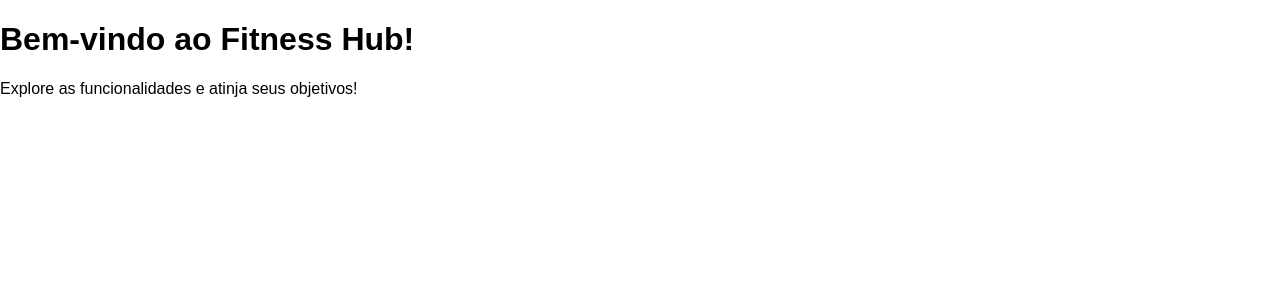
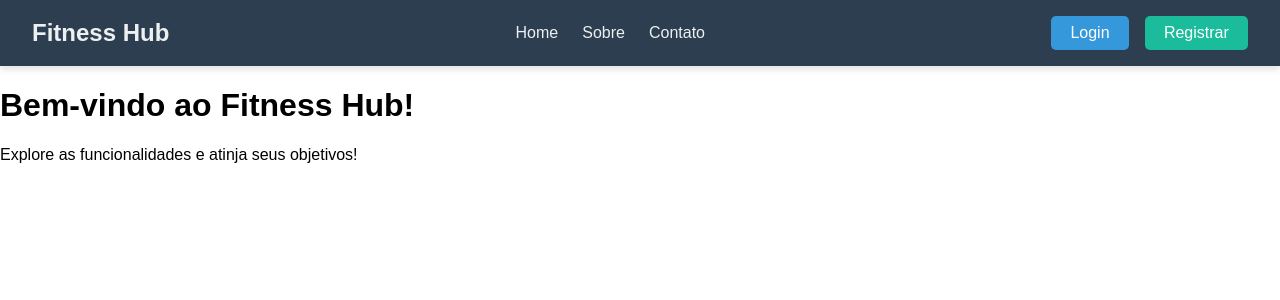
Before and after one commit to AlexSantos2002/DAW-Project, a JavaScript app in the folder client/: page / in a window 1280 px wide. Shown: the top 300 px of the page. Built offline with nearby package versions, Linux system fonts and the light colour scheme.

Commit message:
Barra de navegação da homepage

```diff
--- a/client/src/app.vue
+++ b/client/src/app.vue
@@ -1,12 +1,18 @@
 <template>
   <div id="app">
+    <Navbar /> <!-- Adiciona a barra de navegação -->
     <router-view /> <!-- Renderiza o conteúdo da rota atual -->
   </div>
 </template>
 
 <script>
+import Navbar from "./components/navbar.vue"; // Importa o componente Navbar
+
 export default {
   name: "App",
+  components: {
+    Navbar, // Declara o componente Navbar
+  },
 };
 </script>
 
--- a/client/src/components/navbar.vue
+++ b/client/src/components/navbar.vue
@@ -0,0 +1,112 @@
+<template>
+    <nav class="navbar">
+      <div class="logo">
+        <a href="/">Fitness Hub</a>
+      </div>
+      <ul class="nav-links">
+        <li><a href="/">Home</a></li>
+        <li><a href="/about">Sobre</a></li>
+        <li><a href="/contact">Contato</a></li>
+      </ul>
+      <div class="auth-buttons">
+        <button class="btn login-btn" @click="login">Login</button>
+        <button class="btn register-btn" @click="register">Registrar</button>
+      </div>
+    </nav>
+  </template>
+
+  <script>
+  export default {
+    name: "Navbar",
+    methods: {
+      login() {
+        alert("Função de Login aqui!");
+      },
+      register() {
+        alert("Função de Registro aqui!");
+      },
+    },
+  };
+  </script>
+
+  <style scoped>
+  /* Navbar Geral */
+  .navbar {
+    display: flex;
+    justify-content: space-between;
+    align-items: center;
+    padding: 1rem 2rem;
+    background-color: #2c3e50; /* Cor de fundo */
+    color: #ecf0f1; /* Cor do texto */
+    box-shadow: 0 4px 6px rgba(0, 0, 0, 0.1);
+  }
+
+  /* Logo */
+  .logo a {
+    font-size: 1.5rem;
+    font-weight: bold;
+    color: #ecf0f1;
+    text-decoration: none;
+  }
+
+  .logo a:hover {
+    color: #1abc9c; /* Cor de destaque ao passar o mouse */
+  }
+
+  /* Links de Navegação */
+  .nav-links {
+    list-style: none;
+    display: flex;
+    gap: 1.5rem;
+    margin: 0;
+    padding: 0;
+  }
+
+  .nav-links a {
+    color: #ecf0f1;
+    text-decoration: none;
+    font-size: 1rem;
+    transition: color 0.3s;
+  }
+
+  .nav-links a:hover {
+    color: #1abc9c; /* Cor de destaque ao passar o mouse */
+  }
+
+  /* Botões de Login e Registro */
+  .auth-buttons {
+    display: flex;
+    gap: 1rem;
+  }
+
+  .btn {
+    padding: 0.5rem 1.2rem;
+    border: none;
+    border-radius: 5px;
+    font-size: 1rem;
+    cursor: pointer;
+    transition: background-color 0.3s, transform 0.2s;
+  }
+
+  /* Estilo do Botão de Login */
+  .login-btn {
+    background-color: #3498db; /* Azul */
+    color: #fff;
+  }
+
+  .login-btn:hover {
+    background-color: #2980b9; /* Azul mais escuro */
+    transform: scale(1.05);
+  }
+
+  /* Estilo do Botão de Registro */
+  .register-btn {
+    background-color: #1abc9c; /* Verde */
+    color: #fff;
+  }
+
+  .register-btn:hover {
+    background-color: #16a085; /* Verde mais escuro */
+    transform: scale(1.05);
+  }
+  </style>
```
Also changed, not shown: 7 other files (tests, documents, lock files or other folders).
